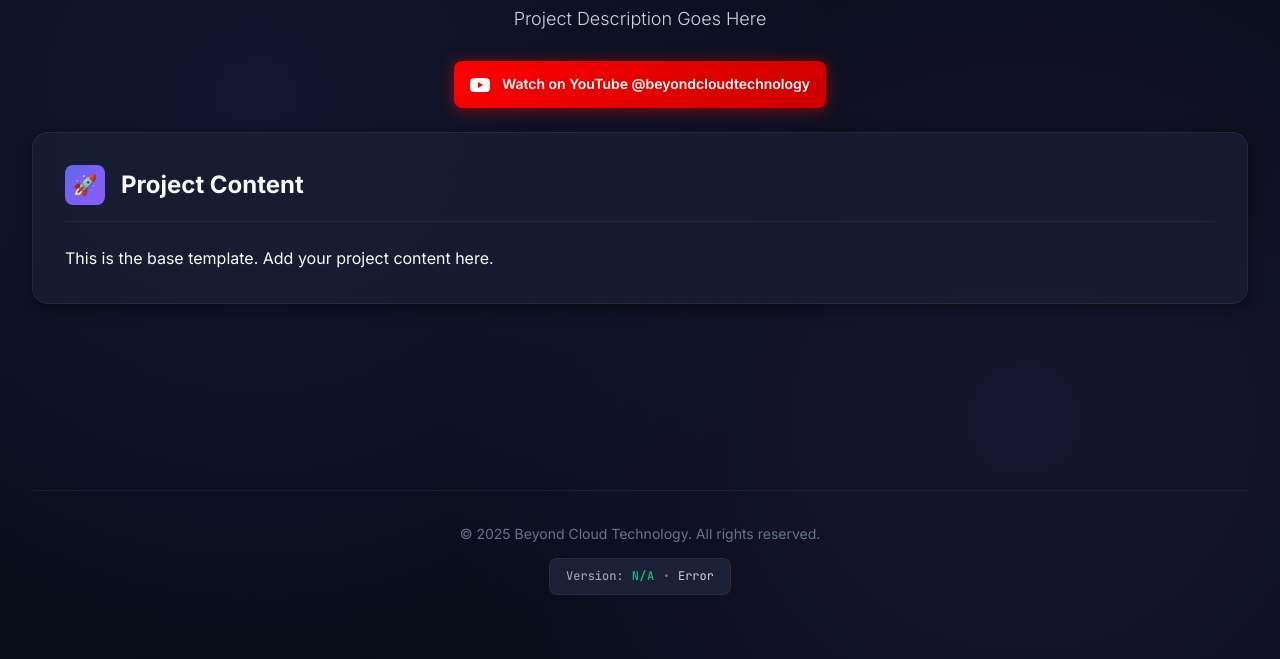
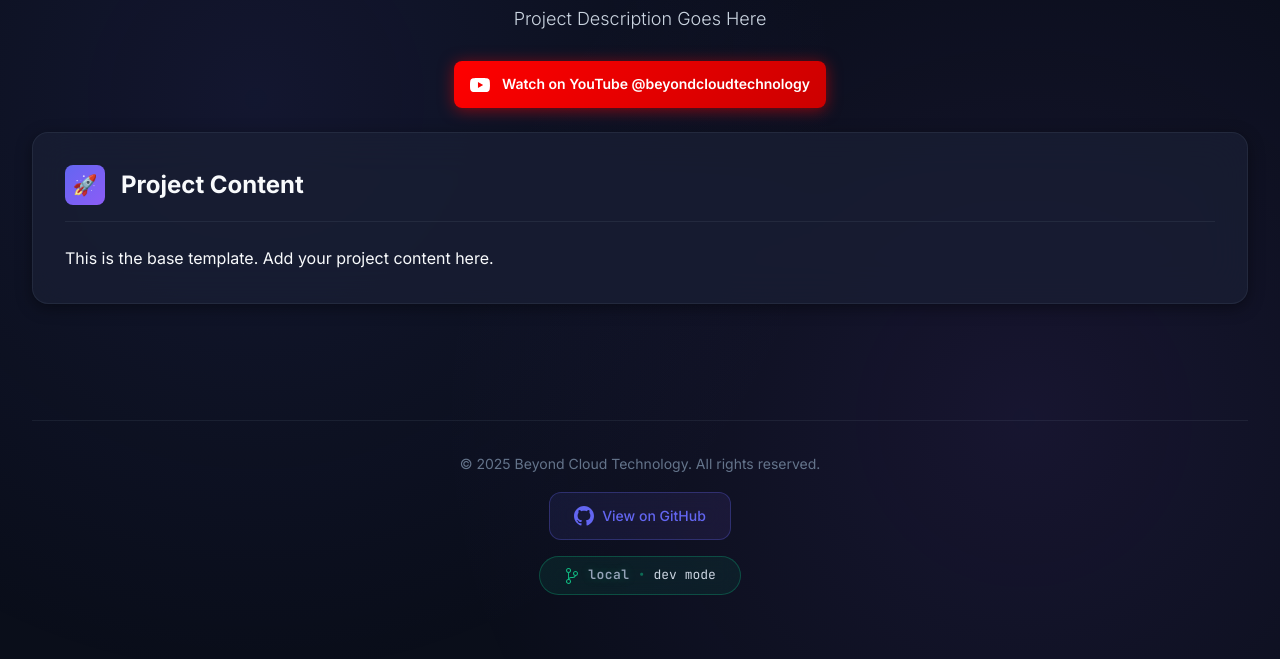
Before and after one commit to DeNNiiInc/Web-Page-Performance-Test, a website: page index.html in a window 1280 px wide. Shown: the part 141-800 px from the top of the page. Drawn offline with Linux system fonts and the light colour scheme; no server answers.

Commit message:
Enhanced footer with sleek GitHub link and beautiful Git version badge

```diff
--- a/index.html
+++ b/index.html
@@ -48,8 +48,20 @@
         <!-- Footer -->
         <footer class="footer">
             <p>&copy; 2025 Beyond Cloud Technology. All rights reserved.</p>
+
+            <!-- GitHub Link -->
+            <a href="https://github.com/DeNNiiInc/Web-Page-Performance-Test" target="_blank" rel="noopener noreferrer" class="github-link">
+                <svg class="github-icon" viewBox="0 0 24 24" fill="currentColor">
+                    <path d="M12 0c-6.626 0-12 5.373-12 12 0 5.302 3.438 9.8 8.207 11.387.599.111.793-.261.793-.577v-2.234c-3.338.726-4.033-1.416-4.033-1.416-.546-1.387-1.333-1.756-1.333-1.756-1.089-.745.083-.729.083-.729 1.205.084 1.839 1.237 1.839 1.237 1.07 1.834 2.807 1.304 3.492.997.107-.775.418-1.305.762-1.604-2.665-.305-5.467-1.334-5.467-5.931 0-1.311.469-2.381 1.236-3.221-.124-.303-.535-1.524.117-3.176 0 0 1.008-.322 3.301 1.23.957-.266 1.983-.399 3.003-.404 1.02.005 2.047.138 3.006.404 2.291-1.552 3.297-1.23 3.297-1.23.653 1.653.242 2.874.118 3.176.77.84 1.235 1.911 1.235 3.221 0 4.609-2.807 5.624-5.479 5.921.43.372.823 1.102.823 2.222v3.293c0 .319.192.694.801.576 4.765-1.589 8.199-6.086 8.199-11.386 0-6.627-5.373-12-12-12z"/>
+                </svg>
+                <span>View on GitHub</span>
+            </a>
+
+            <!-- Git Version Badge -->
             <div id="version-badge" class="version-badge">
-                <span class="version-label">Version:</span>
+                <svg class="badge-icon" viewBox="0 0 24 24" fill="currentColor">
+                    <path d="M21.007 8.222A3.738 3.738 0 0 0 15.045 5.2a3.737 3.737 0 0 0 1.156 6.583 2.988 2.988 0 0 1-2.668 1.67h-2.99a4.456 4.456 0 0 0-2.989 1.165V7.4a3.737 3.737 0 1 0-1.494 0v9.117a3.776 3.776 0 1 0 1.816.099 2.99 2.99 0 0 1 2.668-1.667h2.99a4.484 4.484 0 0 0 4.223-3.039 3.736 3.736 0 0 0 3.25-3.687zM4.565 3.738a2.242 2.242 0 1 1 4.484 0 2.242 2.242 0 0 1-4.484 0zm4.484 16.441a2.242 2.242 0 1 1-4.484 0 2.242 2.242 0 0 1 4.484 0zm8.221-9.715a2.242 2.242 0 1 1 0-4.485 2.242 2.242 0 0 1 0 4.485z"/>
+                </svg>
                 <span id="commit-id" class="commit-id">Loading...</span>
                 <span class="version-separator">•</span>
                 <span id="commit-age" class="commit-age">Loading...</span>
--- a/script.js
+++ b/script.js
@@ -5,14 +5,20 @@
 async function updateVersionBadge() {
     try {
         const response = await fetch('/api/git-info');
+
+        if (!response.ok) {
+            throw new Error(`HTTP ${response.status}`);
+        }
+
         const data = await response.json();
 
         const commitIdEl = document.getElementById('commit-id');
         const commitAgeEl = document.getElementById('commit-age');
 
-        if (data.error) {
-            commitIdEl.textContent = 'N/A';
-            commitAgeEl.textContent = 'Local Dev';
+        if (data.error || !data.commitId) {
+            // Fallback - try to get from git locally or show placeholder
+            commitIdEl.textContent = 'local';
+            commitAgeEl.textContent = 'dev mode';
             commitIdEl.style.color = 'var(--color-text-muted)';
         } else {
             commitIdEl.textContent = data.commitId;
@@ -21,8 +27,11 @@ async function updateVersionBadge() {
         }
     } catch (error) {
         console.error('Failed to fetch git info:', error);
-        document.getElementById('commit-id').textContent = 'N/A';
-        document.getElementById('commit-age').textContent = 'Error';
+        const commitIdEl = document.getElementById('commit-id');
+        const commitAgeEl = document.getElementById('commit-age');
+        commitIdEl.textContent = 'local';
+        commitAgeEl.textContent = 'dev mode';
+        commitIdEl.style.color = 'var(--color-text-tertiary)';
     }
 }
 
--- a/styles.css
+++ b/styles.css
@@ -234,7 +234,39 @@ body::before {
     font-size: 0.875rem;
     display: flex;
     flex-direction: column;
-  gap: var(--spacing-sm);
+    gap: var(--spacing-md);
+    align-items: center;
+}
+
+/* GitHub Link */
+.github-link {
+    display: inline-flex;
+    align-items: center;
+    gap: var(--spacing-xs);
+    padding: var(--spacing-sm) var(--spacing-lg);
+    background: linear-gradient(135deg, rgba(99, 102, 241, 0.1) 0%, rgba(139, 92, 246, 0.1) 100%);
+    border: 1px solid rgba(99, 102, 241, 0.3);
+    border-radius: var(--radius-lg);
+    color: var(--color-accent-primary);
+    text-decoration: none;
+    font-weight: 500;
+    font-size: 0.875rem;
+    transition: all var(--transition-base);
+    backdrop-filter: blur(10px);
+}
+
+.github-link:hover {
+    background: linear-gradient(135deg, rgba(99, 102, 241, 0.2) 0%, rgba(139, 92, 246, 0.2) 100%);
+    border-color: rgba(99, 102, 241, 0.5);
+    transform: translateY(-2px);
+    box-shadow: 0 4px 12px rgba(99, 102, 241, 0.2);
+    color: var(--color-accent-primary);
+}
+
+.github-icon {
+    width: 1.25rem;
+    height: 1.25rem;
+    flex-shrink: 0;
 }
 
 /* Version Badge */
@@ -242,39 +274,46 @@ body::before {
     display: inline-flex;
     align-items: center;
     gap: var(--spacing-xs);
-  padding: var(--spacing-xs) var(--spacing-md);
-  background: var(--color-bg-tertiary);
-  border: 1px solid var(--color-border);
-  border-radius: var(--radius-md);
+    padding: var(--spacing-xs) var(--spacing-lg);
+    background: linear-gradient(135deg, rgba(16, 185, 129, 0.1) 0%, rgba(5, 150, 105, 0.1) 100%);
+    border: 1.5px solid rgba(16, 185, 129, 0.3);
+    border-radius: 50px;
     font-family: var(--font-mono);
-  font-size: 0.75rem;
+    font-size: 0.8125rem;
     margin: 0 auto;
     transition: all var(--transition-base);
+    backdrop-filter: blur(10px);
 }
 
 .version-badge:hover {
-  border-color: var(--color-border-hover);
-  background: var(--color-bg-glass-hover);
-  transform: translateY(-1px);
+    background: linear-gradient(135deg, rgba(16, 185, 129, 0.15) 0%, rgba(5, 150, 105, 0.15) 100%);
+    border-color: rgba(16, 185, 129, 0.5);
+    transform: translateY(-1px) scale(1.02);
+    box-shadow: 0 4px 12px rgba(16, 185, 129, 0.2);
 }
 
-.version-label {
-  color: var(--color-text-tertiary);
-  font-weight: 500;
+.badge-icon {
+    width: 1rem;
+    height: 1rem;
+    color: var(--color-accent-success);
+    flex-shrink: 0;
 }
 
 .commit-id {
     color: var(--color-accent-success);
-  font-weight: 600;
+    font-weight: 700;
     letter-spacing: 0.5px;
+    text-shadow: 0 0 10px rgba(16, 185, 129, 0.3);
 }
 
 .version-separator {
-  color: var(--color-text-muted);
+    color: rgba(16, 185, 129, 0.5);
+    font-weight: 300;
 }
 
 .commit-age {
     color: var(--color-text-secondary);
+    font-weight: 400;
 }
 
 /* ===================================
```
Lines whose indentation alone changed are shown as unchanged.
